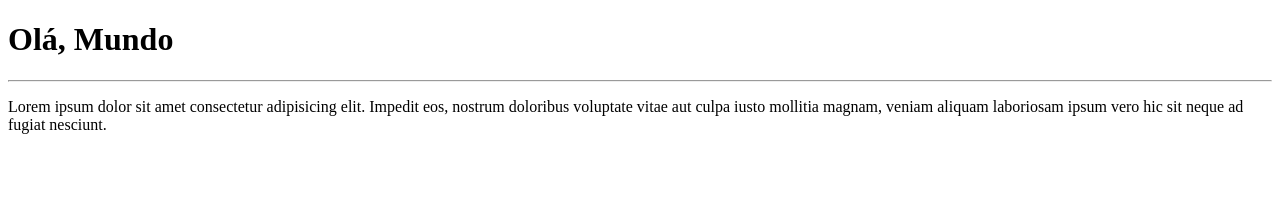
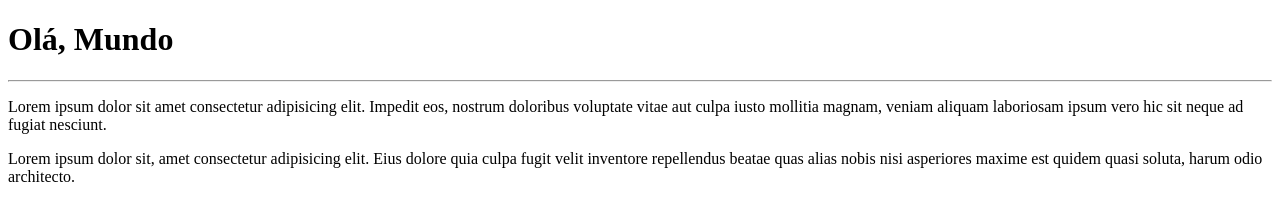
Before and after one commit to Aldevan7/Ol--Mundo, a plain HTML site: page site-exemplo/index.html in a window 1280 px wide. Drawn offline with Linux system fonts and the light colour scheme.

Commit message:
Adicionei um paragráfo

```diff
--- a/site-exemplo/index.html
+++ b/site-exemplo/index.html
@@ -9,5 +9,6 @@
     <h1>Olá, Mundo</h1>
     <hr>
     <p>Lorem ipsum dolor sit amet consectetur adipisicing elit. Impedit eos, nostrum doloribus voluptate vitae aut culpa iusto mollitia magnam, veniam aliquam laboriosam ipsum vero hic sit neque ad fugiat nesciunt.</p>
+    <p>Lorem ipsum dolor sit, amet consectetur adipisicing elit. Eius dolore quia culpa fugit velit inventore repellendus beatae quas alias nobis nisi asperiores maxime est quidem quasi soluta, harum odio architecto.</p>
 </body>
 </html>
```
